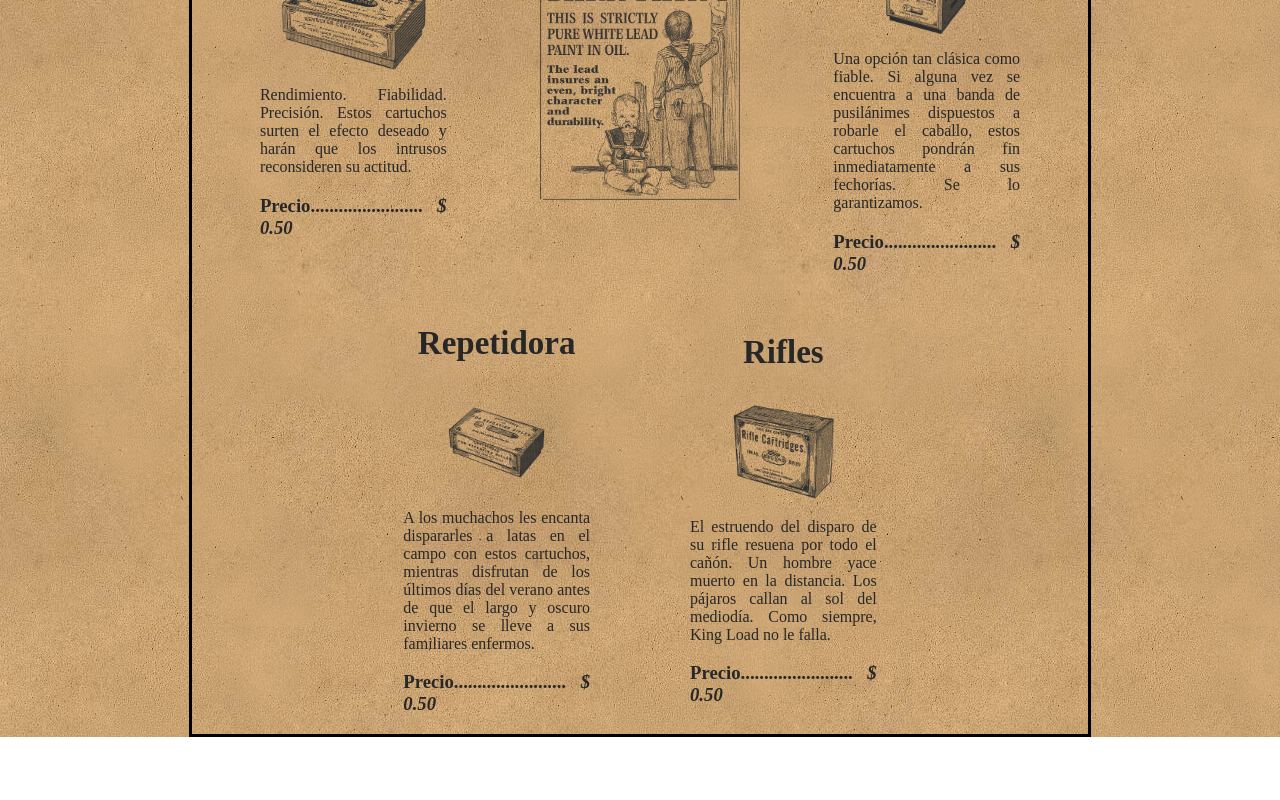
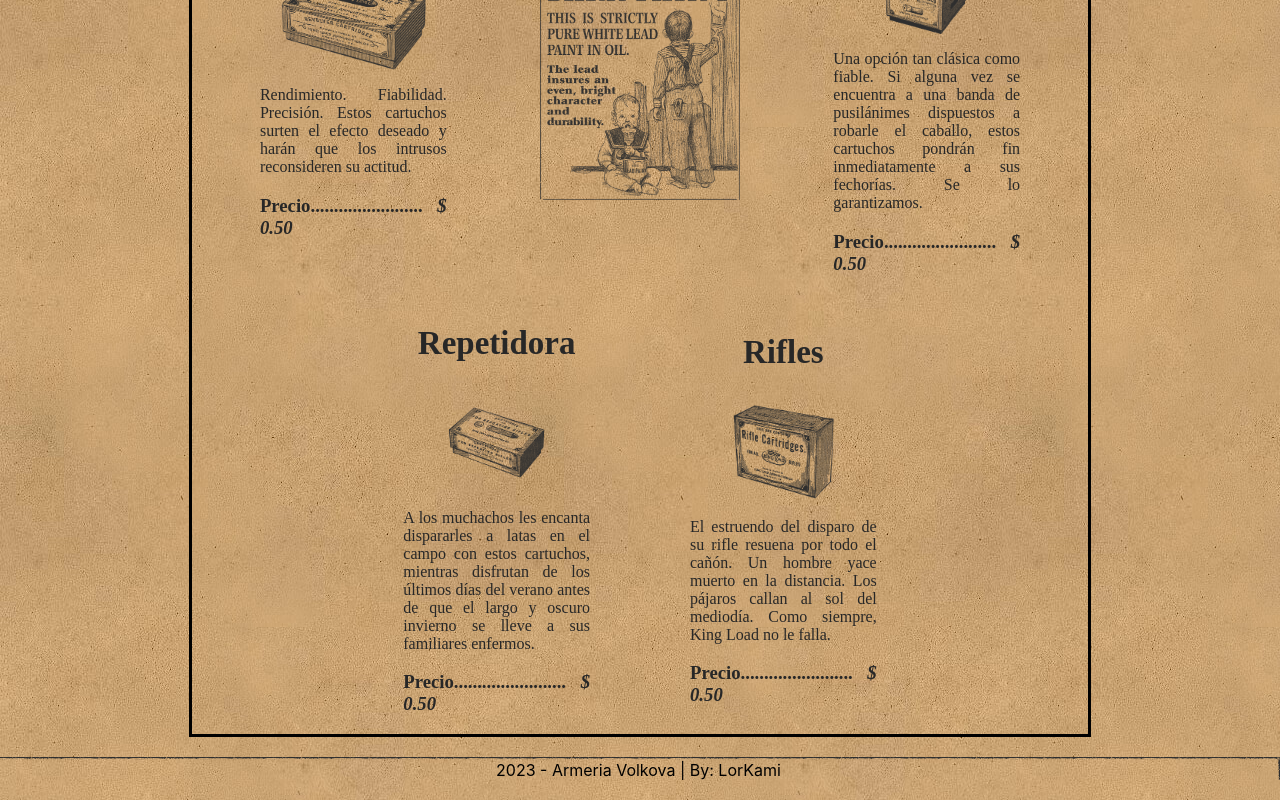
Before and after one commit to LorKami/ArmeriaVolkov, a React (Create React App) app: page / in a window 1280 px wide. Shown: the part 5373-6173 px from the top of the page. Before the commit the page ends 6110 px from the top, so only its background shows below. Built offline with nearby package versions, Linux system fonts and the light colour scheme; a web font is replaced by a local one.

Commit message:
modified:   package.json 	modified:   public/card.png 	new file:   src/components/Footer/Footer.css 	new file:   src/components/Footer/index.js 	modified:   src/components/Monitor/Monitor.css 	new file:   src/images/double_5.png 	modified:   src/pages/Home.js

```diff
--- a/package.json
+++ b/package.json
@@ -1,6 +1,6 @@
 {
   "name": "volkovguns",
-  "homepage": "https://lorkami.github.io/ArmeriaVolkov",
+  "homepage": "./",
   "version": "0.1.0",
   "private": true,
   "dependencies": {
--- /dev/null
+++ b/src/components/Footer/Footer.css
@@ -0,0 +1,14 @@
+.Footer {
+    margin-top: 20px;
+    margin-bottom: 20px;
+    border-color: #2e2e2e;
+    border-image-repeat: repeat;
+    border-image-slice: 34;
+    border-image-source: url(../../images/double_5.png);
+    border-style: solid;
+    border-radius: 17px;
+    border-bottom: 0;
+    border-left: 0;
+    box-sizing: 1.25rem;
+    text-align: center;
+}
--- /dev/null
+++ b/src/components/Footer/index.js
@@ -0,0 +1,17 @@
+import React from 'react'
+
+import '../Footer/Footer.css'
+
+const Footer = () => {
+  return (
+    <div>
+        <div className='Footer'>
+            <div className='FooterImage'>
+                2023 - Armeria Volkova | By: LorKami
+            </div>
+        </div>
+    </div>
+  )
+}
+
+export default Footer
--- a/src/components/Monitor/Monitor.css
+++ b/src/components/Monitor/Monitor.css
@@ -45,6 +45,11 @@
     justify-content: space-between;
     align-items: center;
     /* border: 2px solid rgb(123, 255, 0); */
+    transition: 0.2s ease-in-out;
+}
+
+.Pistols:hover {
+    transform: scale(1.01);
 }
 
 .Pistols h2 {
--- a/src/pages/Home.js
+++ b/src/pages/Home.js
@@ -1,12 +1,14 @@
 import React from 'react'
 import Monitor from "../components/Monitor"
 import Header from "../components/Header"
+import Footer from "../components/Footer"
 
 const Home = () => {
   return (
     <div>
         <Header />
         <Monitor />
+        <Footer />
     </div>
   )
 }
```
Also changed, not shown: public/card.png, src/images/double_5.png (added).
